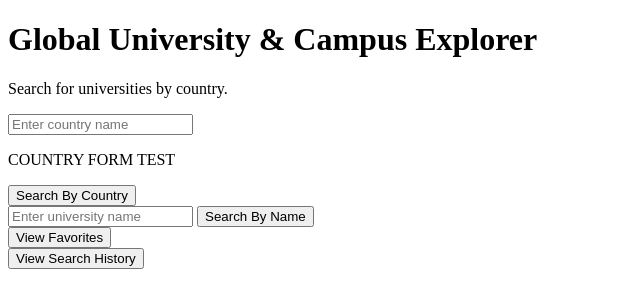
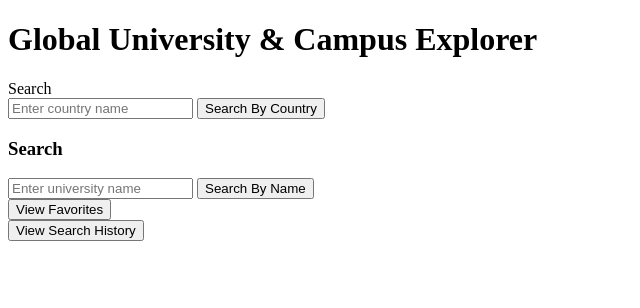
Before and after one commit to hcyber7/global-university-campus-explorer, a Flask app: page / in a window 1280 px wide. Shown: the top 308 px of the page, without its empty margins (0-640 px from the left). Run offline with Flask 3, Linux system fonts and the light colour scheme.

Commit message:
Refining and testing country info

```diff
--- a/templates/index.html
+++ b/templates/index.html
@@ -10,12 +10,11 @@
 
 <body>
 
-    <h1>Global University & Campus Explorer</h1>
-
-    <p>Search for universities by country.</p>
+    <h1>Global University & Campus Explorer</h1
 
 
 
+<h3>Search</h3>
 
 <form method="POST">
 
@@ -31,7 +30,6 @@
         placeholder="Enter country name"
     >
 
-<p>COUNTRY FORM TEST</p>
 
     <button type="submit">
         Search By Country
@@ -42,6 +40,7 @@
 
 
 
+<h3>Search</h3>
 
 <form method="POST">  <!-- Form to search for universities by name, submits to the same route with POST method -->
 
```
